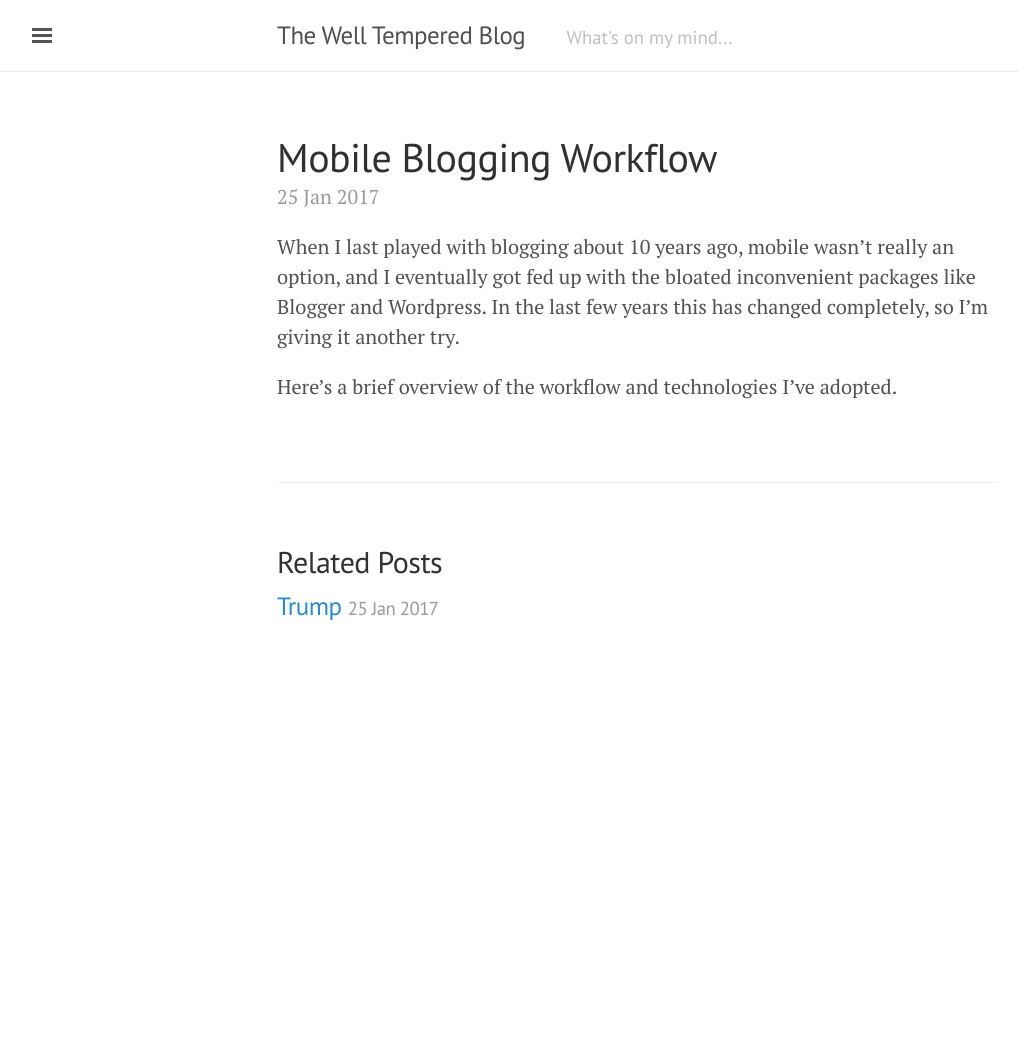
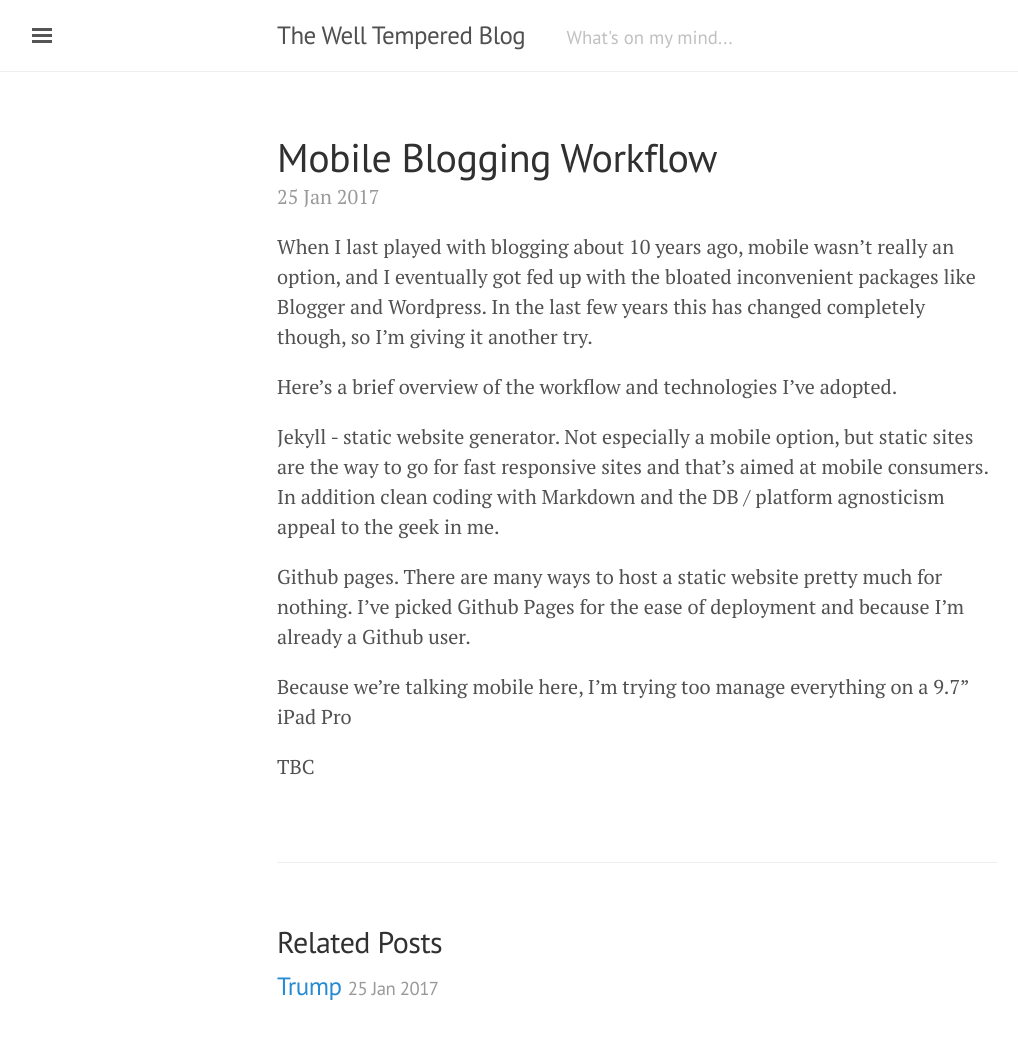
Before and after one commit to Richardtugwell/richardtugwell.github.io, a Jekyll site: the page built from _posts/2017-01-25-Mobile-Blogging-Workflow.md, in a window 1280 px wide. Shown: the whole page, without its empty margins (3-1021 px from the left). Built offline with Jekyll 4.4.1, drawn with Linux system fonts in a browser that asks for light colours; before the commit the page ends 900 px from its top, so only the background shows below that.

Commit message:
Blog Post - Mobile Blogging Workflow

```diff
--- a/_posts/2017-01-25-Mobile-Blogging-Workflow.md
+++ b/_posts/2017-01-25-Mobile-Blogging-Workflow.md
@@ -3,6 +3,14 @@ layout: post
 title: Mobile Blogging Workflow
 date: 2017-01-25 14:34
 ---
-When I last played with blogging about 10 years ago, mobile wasn't really an option, and I eventually got fed up with the bloated inconvenient packages like Blogger and Wordpress. In the last few years this has changed completely, so I'm giving it another try.
+When I last played with blogging about 10 years ago, mobile wasn't really an option, and I eventually got fed up with the bloated inconvenient packages like Blogger and Wordpress. In the last few years this has changed completely though, so I'm giving it another try.
 
 Here's a brief overview of the workflow and technologies I've adopted.
+
+Jekyll - static website generator. Not especially a mobile option, but static sites are the way to go for fast responsive sites and that's aimed at mobile consumers. In addition clean coding with Markdown and the DB / platform agnosticism appeal to the geek in me.
+
+Github pages. There are many ways to host a static website pretty much for nothing. I've picked Github Pages for the ease of deployment and because I'm already a Github user.
+
+Because we're talking mobile here, I'm trying too manage everything on a 9.7" iPad Pro
+
+TBC
```
